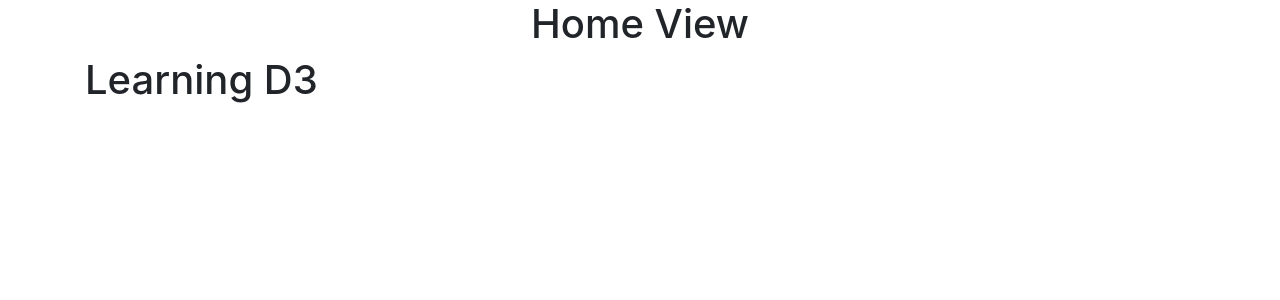
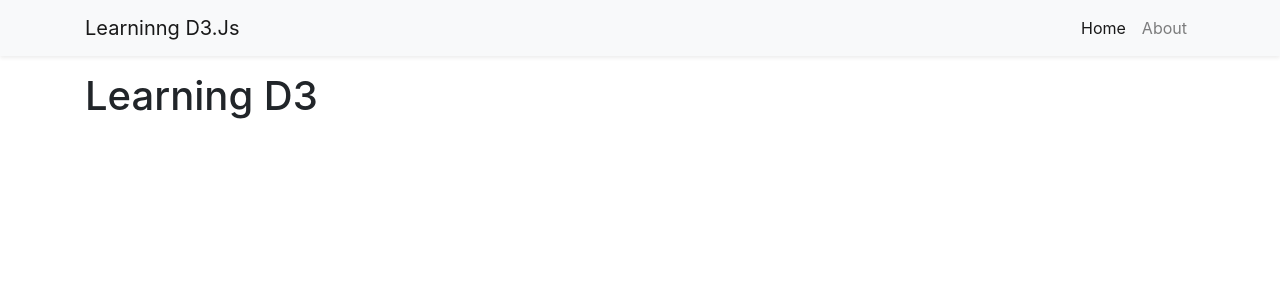
Before and after one commit to aliahmadcse/learn-d3JS, a Vue app: page / in a window 1280 px wide. Shown: the top 300 px of the page. Built offline with nearby package versions, Linux system fonts and the light colour scheme.

Commit message:
Adds navbar

```diff
--- a/src/App.vue
+++ b/src/App.vue
@@ -1,13 +1,19 @@
 <template>
     <div id="app">
-        <div id="nav">
-            <!-- <router-link :to="{name:'Home'}">Home</router-link>| -->
-            <!-- <router-link :to="{name:'About'}">About</router-link> -->
-        </div>
+        <nav-bar />
         <router-view class="container" />
     </div>
 </template>
 
+<script>
+import NavBar from '@/components/NavBar.vue';
+export default {
+    components: {
+        NavBar
+    }
+};
+</script>
+
 <style lang="scss">
 @import '~bootstrap/scss/bootstrap';
 </style>
--- /dev/null
+++ b/src/components/NavBar.vue
@@ -0,0 +1,42 @@
+<template>
+    <div id="nav">
+        <nav class="navbar navbar-expand-md navbar-light bg-light shadow-sm">
+            <div class="container">
+                <a class="navbar-brand text-gray" href>Learninng D3.Js</a>
+                <button
+                    class="navbar-toggler"
+                    type="button"
+                    data-toggle="collapse"
+                    data-target="#navbarSupportedContent"
+                    aria-controls="navbarSupportedContent"
+                    aria-expanded="false"
+                    aria-label="Toggle navigation"
+                >
+                    <span class="navbar-toggler-icon"></span>
+                </button>
+
+                <div class="collapse navbar-collapse" id="navbarSupportedContent">
+                    <!-- Left Side Of Navbar -->
+                    <ul class="navbar-nav mr-auto"></ul>
+
+                    <!-- Right Side Of Navbar -->
+                    <ul class="navbar-nav ml-auto">
+                        <li class="nav-item active">
+                            <router-link class="nav-link" :to="{name:'Home'}">Home</router-link>
+                        </li>
+                        <li class="nav-item">
+                            <router-link class="nav-link" :to="{name:'About'}">About</router-link>
+                        </li>
+                    </ul>
+                </div>
+            </div>
+        </nav>
+    </div>
+</template>
+
+<script>
+export default {};
+</script>
+
+<style lang="scss" scoped>
+</style>
--- a/src/views/Home.vue
+++ b/src/views/Home.vue
@@ -1,16 +1,15 @@
 <template>
     <div>
-        <h1 class="text-center">Home View</h1>
-        <div class="d3"></div>
+        <div class="d3 mt-3"></div>
     </div>
 </template>
 
 <script>
 // @ is an alias to /src
-// import HelloWorld from '@/components/HelloWorld.vue';
 import * as d3 from 'd3';
 export default {
     name: 'Home',
+
     data() {
         return {};
     },
```
